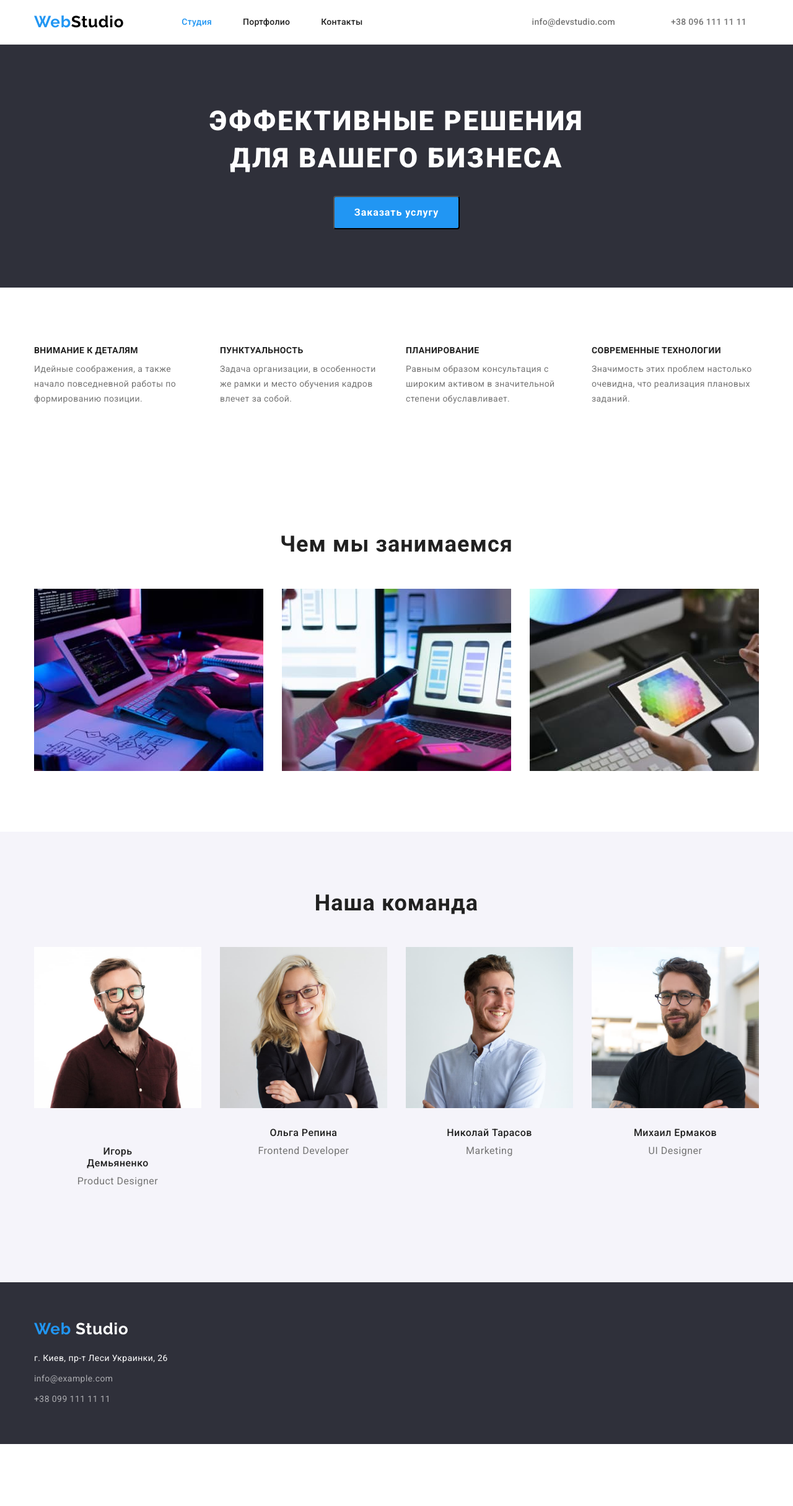
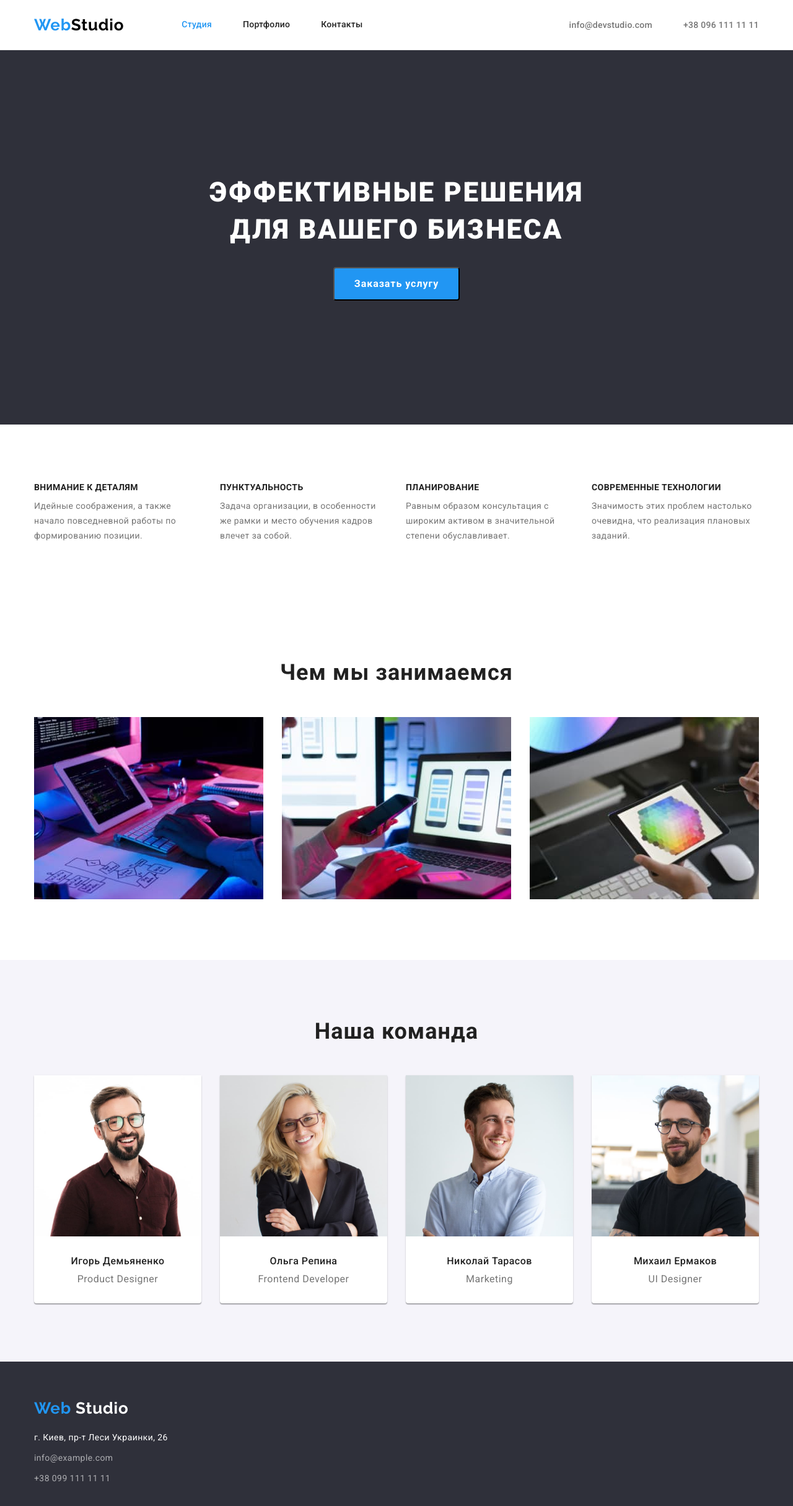
Before and after one commit to DudaYura/goit-markup-hw-03, a plain HTML site: page index.html in a window 1280 px wide. Shown: the whole page at 62% size. Before the commit the page ends 2330 px from the top, so only its background shows below. Drawn offline with nearby package versions, Linux system fonts and the light colour scheme.

Commit message:
переделки

```diff
--- a/css/styles.css
+++ b/css/styles.css
@@ -16,10 +16,6 @@ body {
   margin: 0;
   list-style: none;
 }
-.section {
-  padding-top: 94px;
-  padding-bottom: 94px;
-}
 .container {
   width: 1200px;
   margin: 0 auto;
@@ -36,8 +32,6 @@ body {
   align-items: center;
 }
 .header-link-main {
-  padding-top: 20px;
-  padding-bottom: 20px;
   margin-right: 93px;
 
   font-family: "Raleway";
@@ -50,22 +44,21 @@ body {
 .header-list {
   display: flex;
 }
-
 .header-item:not(:last-child) {
   margin-right: 50px;
 }
-
 .header-color {
   color: #000000;
 }
 .header-link {
+  padding: 32px 0px;
+
+  display: block;
   font-weight: 500;
   font-size: 14px;
   line-height: 1.14;
   letter-spacing: 0.02em;
   color: #212121;
-  padding-top: 20px;
-  padding-bottom: 20px;
 }
 .current {
   color: var(--header-color);
@@ -79,10 +72,9 @@ body {
   display: flex;
   margin-left: auto;
 }
-
 .header-link-mail,
 .header-link-tel {
-  padding: 20px;
+  padding: 32px 0px;
 
   font-family: "Roboto";
   font-style: normal;
@@ -107,6 +99,8 @@ body {
 .section-service {
   background-color: #2f303a;
   text-align: center;
+  padding-top: 200px;
+  padding-bottom: 200px;
 }
 .section-service-title {
   margin-top: 0;
@@ -154,6 +148,9 @@ body {
   clip: rect(0 0 0 0);
   overflow: hidden;
 }
+.section-reality {
+  padding: 94px 0px;
+}
 .section-reality-list {
   display: flex;
 }
@@ -175,7 +172,8 @@ body {
   margin-right: 30px;
 }
 .section-reality-text {
-  margin-top: 0;
+  margin-top: 0px;
+  margin-bottom: 0px;
 
   font-size: 14px;
   line-height: 1.71;
@@ -183,6 +181,9 @@ body {
   color: var(--text-color);
 }
 /* ------------------ЧЕМ ЗАНИМАЮТСЯ-------------------------- */
+.section-class {
+  padding: 94px 0px;
+}
 .section-class-list {
   display: flex;
   justify-content: center;
@@ -190,7 +191,6 @@ body {
 .section-class-item:not(:last-child) {
   margin-right: 30px;
 }
-
 .section-class-title {
   margin-top: 0;
   margin-bottom: 50px;
@@ -205,6 +205,7 @@ body {
 /* --------------------КОМАНДА------------------------------- */
 .section-team {
   background-color: #f5f4fa;
+  padding: 94px 0px;
 }
 .section-team-title {
   margin-top: 0;
@@ -225,13 +226,16 @@ body {
 .section-team-item {
   width: calc(100% / 4 - 30px);
   margin-left: 30px;
+  background: #ffffff;
+  box-shadow: 0px 1px 3px rgba(0, 0, 0, 0.12), 0px 1px 1px rgba(0, 0, 0, 0.14),
+    0px 2px 1px rgba(0, 0, 0, 0.2);
+  border-radius: 0px 0px 4px 4px;
 }
 .section-team-item-photo {
   display: block;
-  margin-bottom: 30px;
 }
 .team-name {
-  padding: 30px 60px;
+  padding: 30px 0px;
 }
 .section-team-title-second {
   margin-top: 0;
@@ -246,7 +250,7 @@ body {
 }
 .section-team-text {
   margin-top: 0px;
-  margin-bottom: 30px;
+  margin-bottom: 0px;
   font-size: 16px;
   line-height: 1.19;
   text-align: center;
@@ -302,6 +306,9 @@ body {
   color: rgba(255, 255, 255, 0.6);
 }
 /* ----------------ПОРТФОЛИО---------------------- */
+.section-portfolio {
+  padding: 94px 0px;
+}
 .section-portfolio-list {
   display: flex;
   justify-content: center;
@@ -311,7 +318,7 @@ body {
   margin-right: 8px;
 }
 .section-portfolio-btn {
-  padding: 0px 22px;
+  padding: 6px 22px;
 
   font-family: "Roboto";
   font-style: normal;
@@ -347,10 +354,11 @@ body {
 }
 .section-portfolio-item-photo {
   display: block;
-  margin-bottom: 20px;
+}
+.portfolio-name {
+  padding: 20px 24px;
 }
 .section-portfolio-title {
-  margin-left: 24px;
   margin-top: 0;
   margin-bottom: 4px;
 
@@ -361,9 +369,8 @@ body {
   color: var(--title-color);
 }
 .section-portfolio-text {
-  margin-left: 24px;
   margin-top: 0px;
-  margin-bottom: 20px;
+  margin-bottom: 0px;
 
   font-size: 16px;
   line-height: 1.88;
--- a/index.html
+++ b/index.html
@@ -47,7 +47,7 @@
     </header>
     <!--ЗАКАЗ УСЛУГ-->
     <main>
-      <section class="section-service section">
+      <section class="section-service">
         <div class="container">
           <h1 class="section-service-title">
             Эффективные решения для вашего бизнеса
@@ -58,7 +58,7 @@
         </div>
       </section>
       <!--СФЕРА ДЕЯТЕЛЬНОСТИ-->
-      <section class="section-reality section">
+      <section class="section-reality">
         <div class="container">
           <h2 class="visually-hidden">сфера деятельности</h2>
           <ul class="section-reality-list list">
@@ -94,7 +94,7 @@
         </div>
       </section>
       <!--ЧЕМ ЗАНИМАЮТСЯ-->
-      <section class="section-class section">
+      <section class="section-class">
         <div class="container">
           <h2 class="section-class-title">Чем мы занимаемся</h2>
           <ul class="section-class-list list">
@@ -116,7 +116,7 @@
       </section>
 
       <!--КОМАНДА-->
-      <section class="section-team section">
+      <section class="section-team">
         <div class="container">
           <h2 class="section-team-title">Наша команда</h2>
           <ul class="section-team-list list">
@@ -139,8 +139,10 @@
                 alt="фото Ольга"
                 width="270"
               />
+              <div class="team-name">
                 <h3 class="section-team-title-second">Ольга Репина</h3>
                 <p class="section-team-text">Frontend Developer</p>
+              </div>
             </li>
             <li class="section-team-item">
               <img
@@ -149,8 +151,10 @@
                 alt="фото Николай"
                 width="270"
               />
+              <div class="team-name">
                 <h3 class="section-team-title-second">Николай Тарасов</h3>
                 <p class="section-team-text">Marketing</p>
+              </div>
             </li>
             <li class="section-team-item">
               <img
@@ -159,8 +163,10 @@
                 alt="фото Михаил"
                 width="270"
               />
+              <div class="team-name">
                 <h3 class="section-team-title-second">Михаил Ермаков</h3>
                 <p class="section-team-text">UI Designer</p>
+              </div>
             </li>
           </ul>
         </div>
```
Also changed, not shown: portfolio.html (+22 -2 lines). Lines whose indentation alone changed are shown as unchanged.
